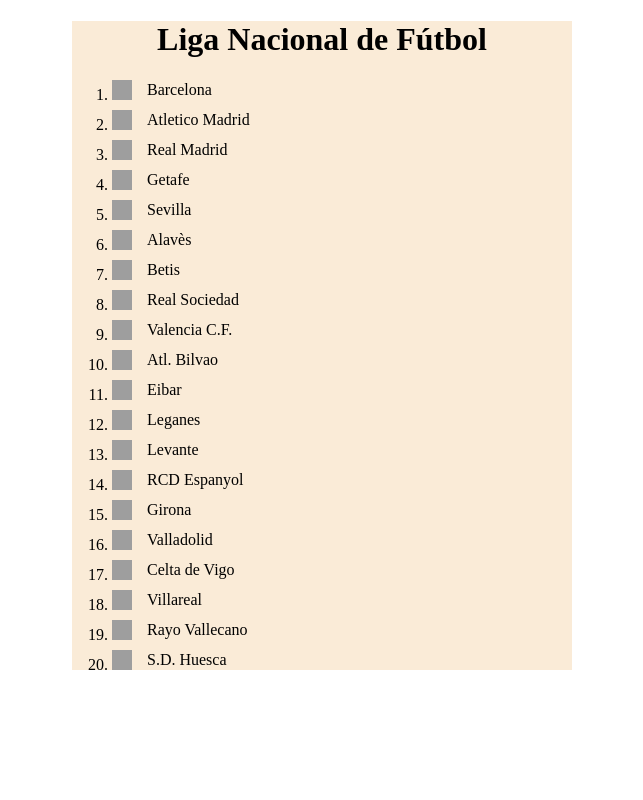
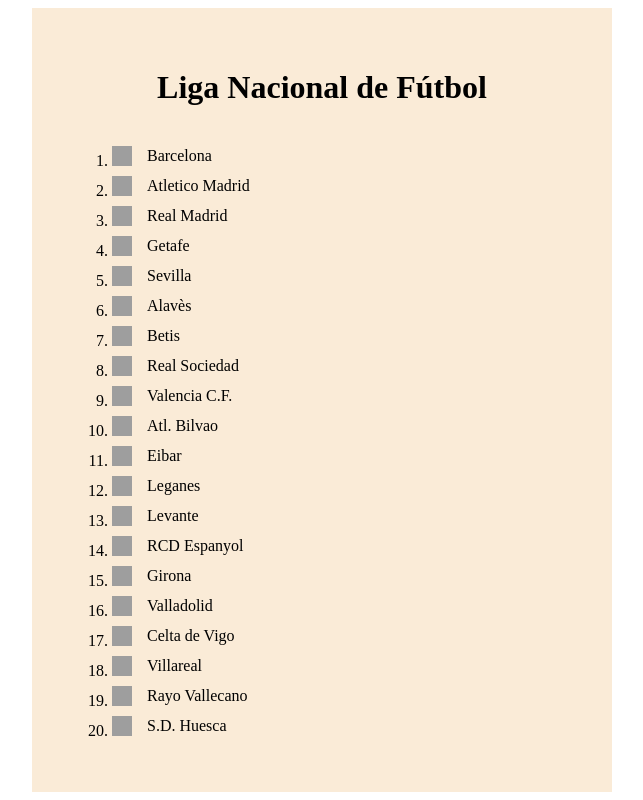
Before and after one commit to MeryLo/NVL-HTML-P6a, a plain HTML site: page index.html in a window 1280 px wide. Shown: the whole page, without its empty margins (318-961 px from the left). Drawn offline with Linux system fonts and the light colour scheme; grey boxes are pictures that could not be loaded.

Commit message:
Add padding

```diff
--- a/index.html
+++ b/index.html
@@ -11,8 +11,8 @@
 </head>
 
 <body>
-    <div style="background-color: antiquewhite; width: 500px; margin: auto">
-       <h1 style="text-align: center;">Liga Nacional de Fútbol</h1>
+    <div style="background-color: antiquewhite; width: 500px; margin: auto; padding: 40px;">
+       <h1 style="text-align: center; margin-bottom: 40px;">Liga Nacional de Fútbol</h1>
         <ol>
             <li style="margin-bottom: 10px">
                 <div style="display: flex; align-items: center; flex-flow: row-reverse nowrap; justify-content:flex-end">
```
